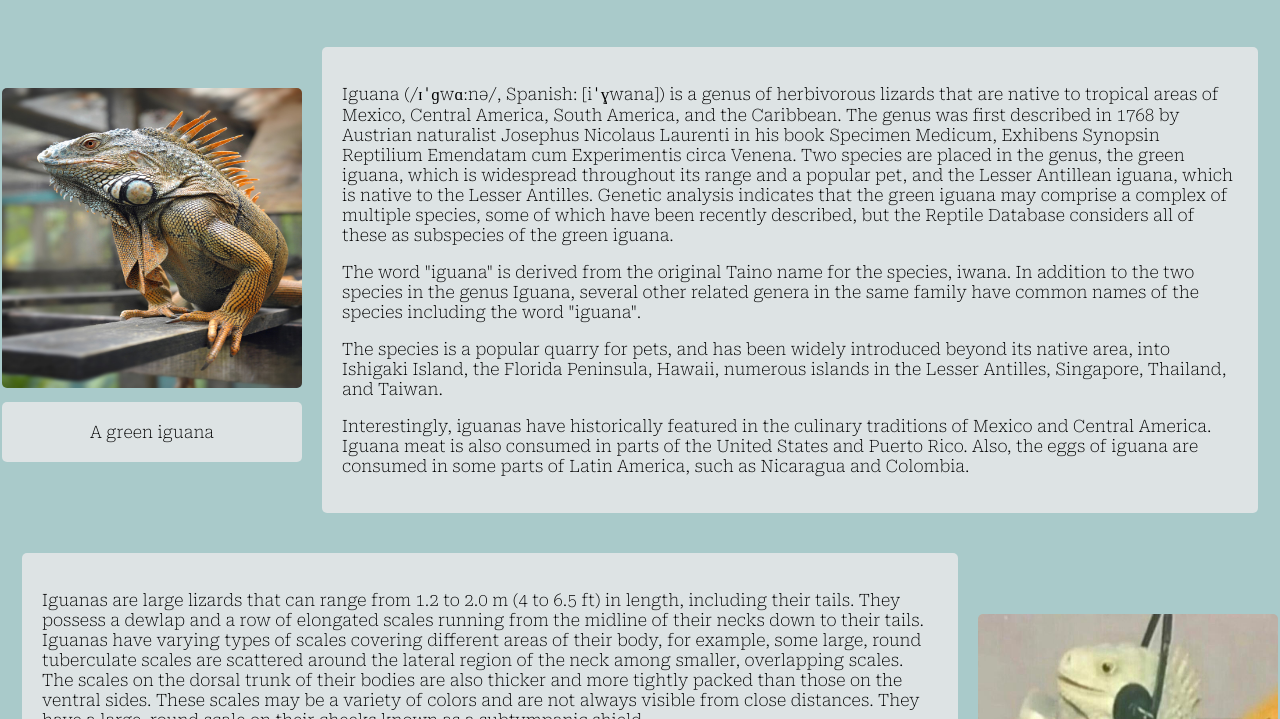
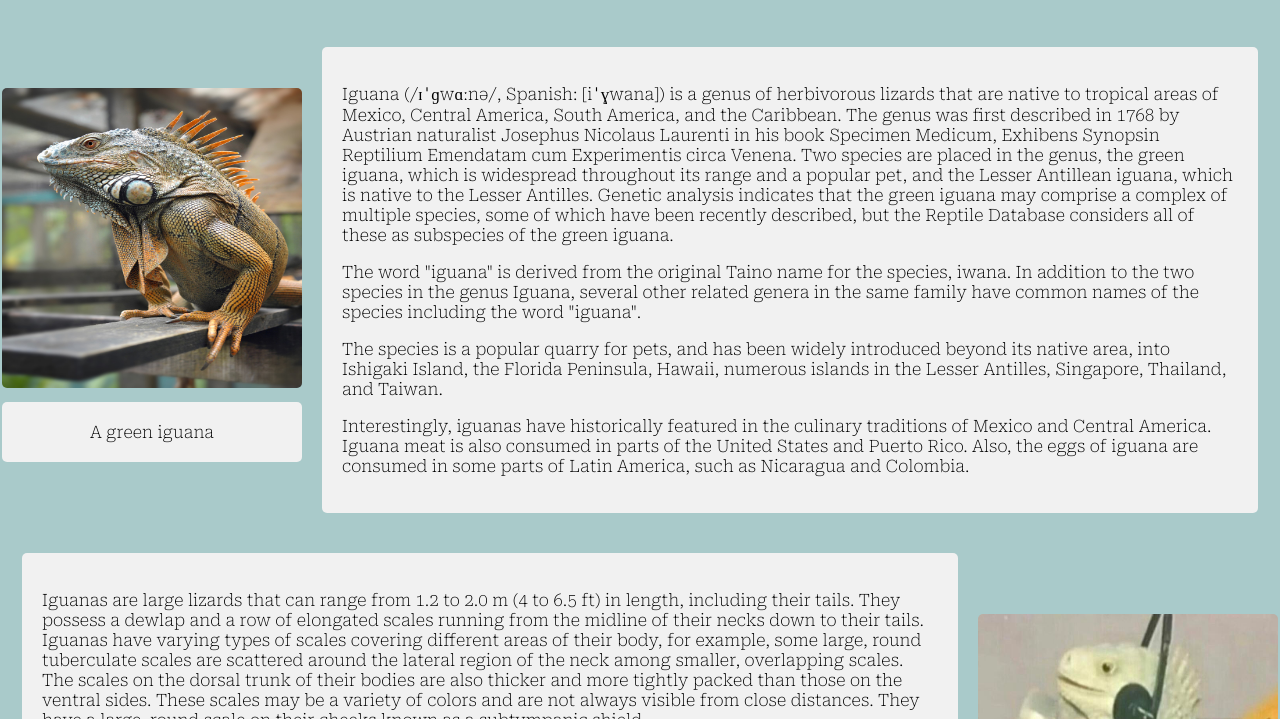
Before and after one commit to Cavalex/EngWeb2023, a plain HTML site: page TPC1/index.html in a window 1280 px wide. Shown: the part 81-800 px from the top of the page. Drawn offline with Linux system fonts and the light colour scheme.

Commit message:
changed bg style

```diff
--- a/TPC1/styles.css
+++ b/TPC1/styles.css
@@ -10,7 +10,7 @@
 html, body { height: 100%; }
 body{
     margin: 0;
-    background-color: rgb(169, 202, 202);
+    background-color: #a9caca;
 }
 
 .title{
@@ -37,7 +37,7 @@ body{
 }
 
 .image-descriptor{
-    background-color: #dde3e4;
+    background-color: #f1f1f1;
     border-radius: 5px;
     padding: 20px;
     margin-top:10px;
@@ -48,7 +48,7 @@ body{
     width: 70%;
     padding: 20px;
     margin: 20px;
-    background-color: #dde3e4;
+    background-color: #f1f1f1;
     border-radius: 5px;
 }
 
```
Also changed, not shown: 1 other file.
